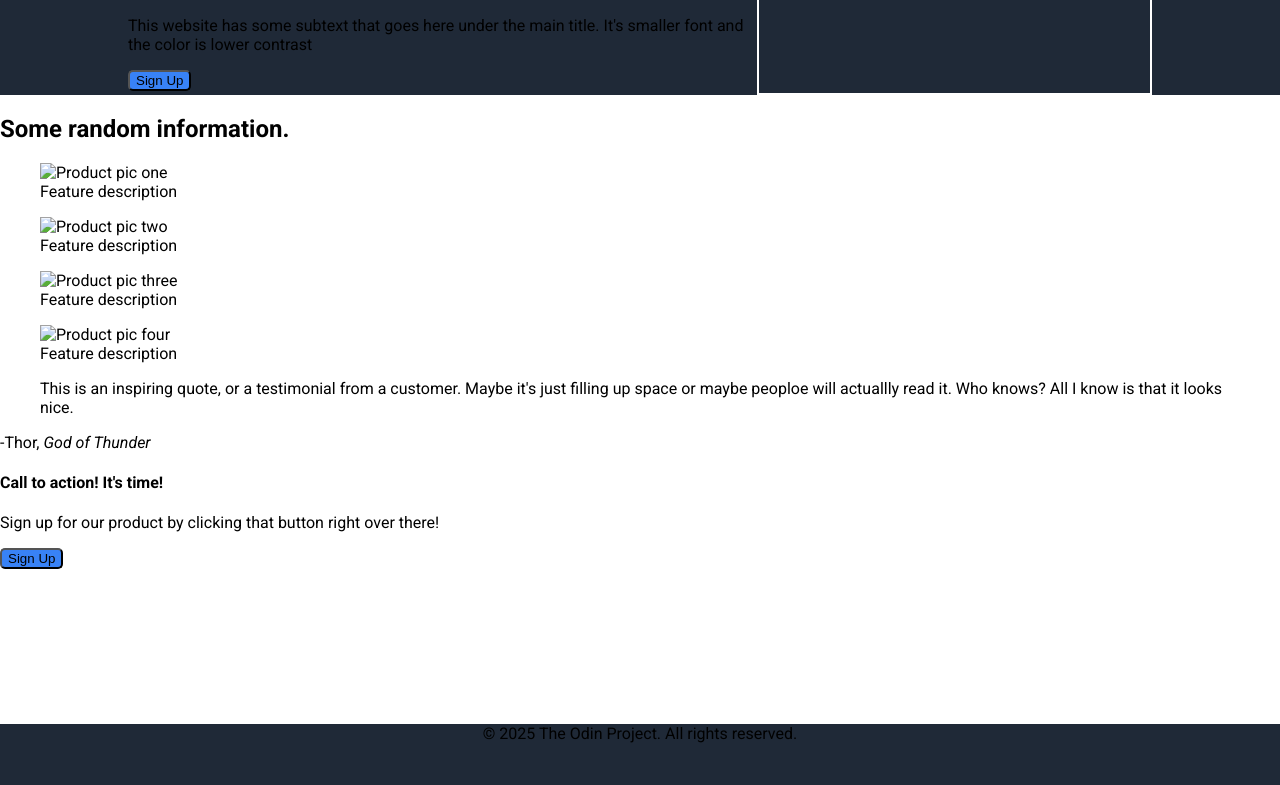
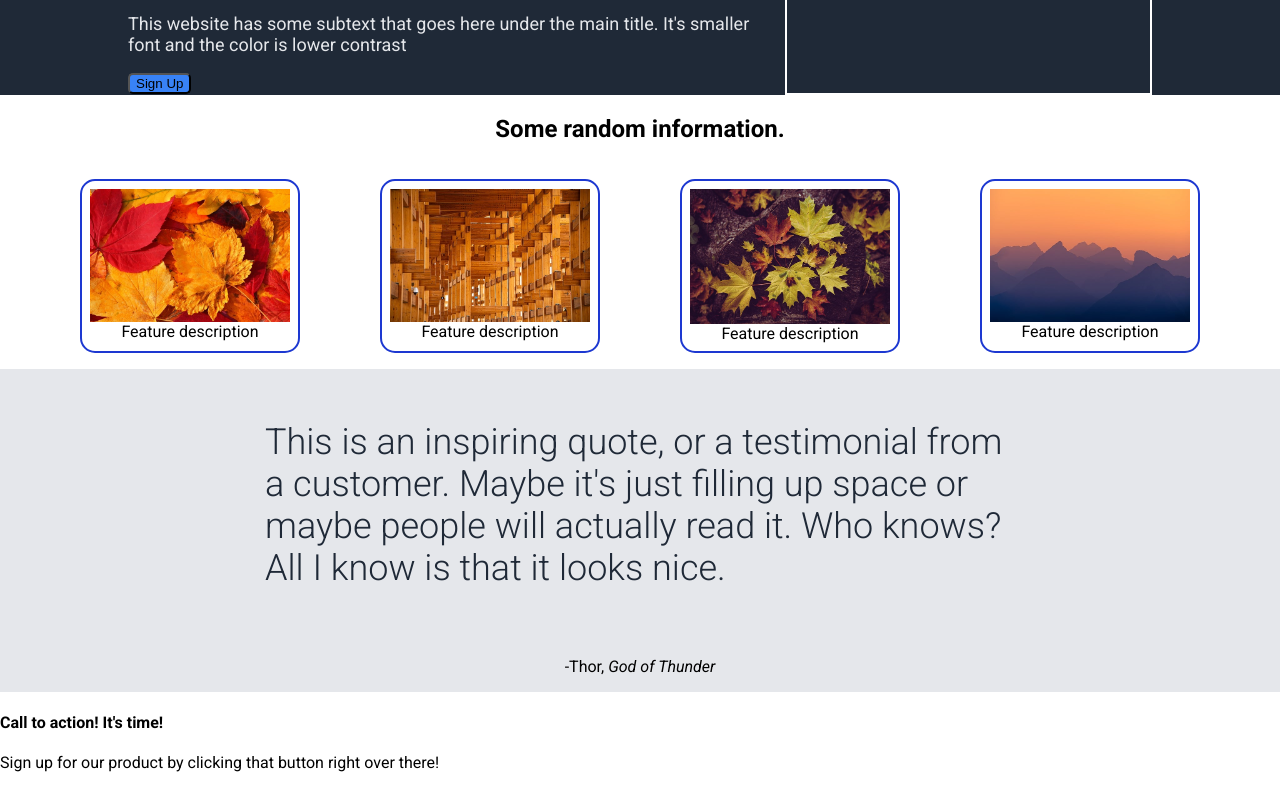
Before and after one commit to donbosco-kim/Practice-Projects, a plain HTML site: page landing-page/index.html in a window 1280 px wide. Shown: the part 162-947 px from the top of the page. Drawn offline with Linux system fonts and the light colour scheme.

Commit message:
Style images and quote sections and fix HTML typo
- created an image folder and imported images
- added flexbox layout for images section
- styled quote/testimonial section with padding and font adjustments
- fixed typo in testimonial text in HTML
- removed hard coded footer margin

```diff
--- a/landing-page/index.html
+++ b/landing-page/index.html
@@ -42,22 +42,22 @@
             <h2>Some random information.</h2>
             <div class="imageFlex">
                 <figure class="imageCard">
-                    <img src="" alt="Product pic one">
+                    <img src="/landing-page/imgs/autumn-leaves-9848979_640.jpg" alt="Product pic one">
                     <figcaption>Feature description</figcaption>
                 </figure>
 
                 <figure class="imageCard">
-                    <img src="" alt="Product pic two">
+                    <img src="/landing-page/imgs/japan-9641526_640.jpg" alt="Product pic two">
                     <figcaption>Feature description</figcaption>
                 </figure>
 
                 <figure class="imageCard">
-                    <img src="" alt="Product pic three">
+                    <img src="/landing-page/imgs/maple-6678635_640.jpg" alt="Product pic three">
                     <figcaption>Feature description</figcaption>
                 </figure>
 
                 <figure class="imageCard">
-                    <img src="" alt="Product pic four">
+                    <img src="/landing-page/imgs/mountain-range-9842371_640.jpg" alt="Product pic four">
                     <figcaption>Feature description</figcaption>
                 </figure>
             </div>
@@ -68,7 +68,7 @@
     <section class="randomQuote" id="randomQuote">
         <blockquote>
             <p>
-                This is an inspiring quote, or a testimonial from a customer. Maybe it's just filling up space or maybe peoploe will actuallly read it. Who knows? All I know is that it looks nice.
+                This is an inspiring quote, or a testimonial from a customer. Maybe it's just filling up space or maybe people will actually read it. Who knows? All I know is that it looks nice.
             </p>
         </blockquote>
         <p>-Thor, <cite>God of Thunder</cite></p>
--- a/landing-page/style.css
+++ b/landing-page/style.css
@@ -4,10 +4,12 @@ body {
     padding: 0;
     box-sizing: border-box;
 }
-
+/* Hero Container */
 .hero {
     background-color: #1f2937;
 }
+
+/* Navigation Section */
 
 .navBar {
     display: flex;
@@ -31,7 +33,6 @@ body {
 .navLinks a {
     font-size: 18px;
     color: #e5e7eb;
-    font-weight: 500;
 }
 
 /* Hero content */
@@ -49,23 +50,76 @@ body {
     font-weight: 900;
 }
 
+.heroText p {
+    font-size: 18px;
+    color: #e5e7eb;
+}
+
 .heroImage {
     border: solid white 2px;
     width: 500px;
     height: 200px;
 }
 
-/*Buttons color*/
+/* Buttons color */
 button {
     background-color: #3882F6;
     border-radius: 5px;
     cursor: pointer;
 }
 
-/*footer*/
+/* Images section */
+.container {
+    display: flex;
+    flex-direction: column;
+    align-items: center;
+}
+
+.imageFlex {
+    display: flex;
+    flex-direction: row;
+}
+
+.imageCard {
+    max-width: 200px;
+    max-height: 200px;
+}
+
+figure {
+    display: flex;
+    flex-direction: column;
+    max-width: 160px;
+    border: solid rgb(29, 56, 209) 2px;
+    border-radius: 15px;
+    padding: 8px;
+}
+
+figcaption {
+    text-align: center;
+}
+
+/* Quote section */
+.randomQuote {
+    display: flex;
+    flex-direction: column;
+    align-items: center;
+    background-color: #e5e7eb;
+}
+
+blockquote {
+    max-width: 750px;
+    max-height: 360px;
+}
+
+blockquote p {
+    font-size: 36px;
+    color: #1f2937;
+    font-weight: 300;
+}
+
+/* footer */
 footer {
     text-align: center;
     background-color: #1f2937;
     height: 80px;
-    margin-top: 155px;
 }
```
Also changed, not shown: landing-page/imgs/autumn-leaves-9848979_640.jpg (added), landing-page/imgs/japan-9641526_640.jpg (added), landing-page/imgs/maple-6678635_640.jpg (added), landing-page/imgs/mountain-range-9842371_640.jpg (added), landing-page/imgs/nature-wallpaper-7541423_640.jpg (added).
